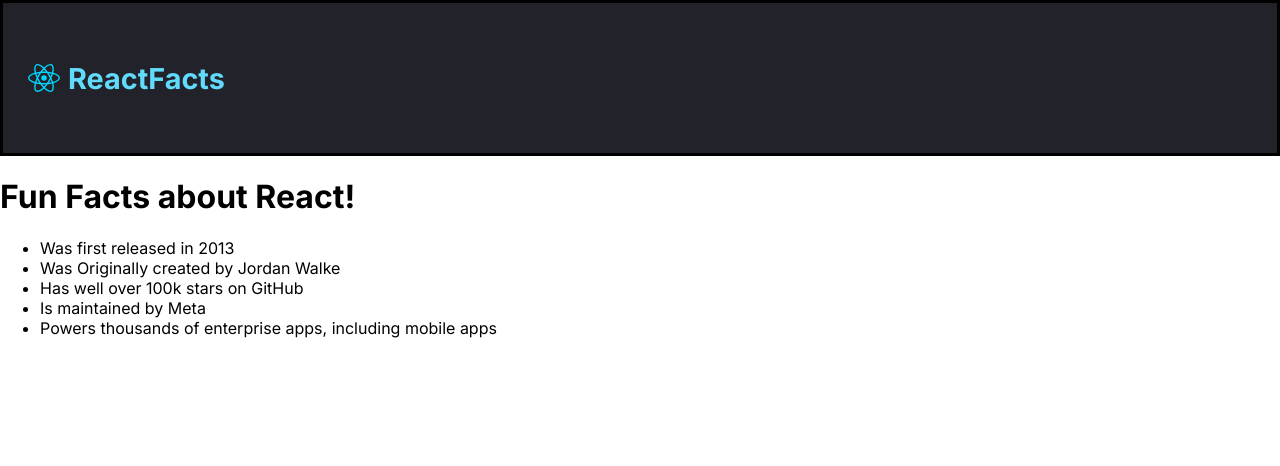
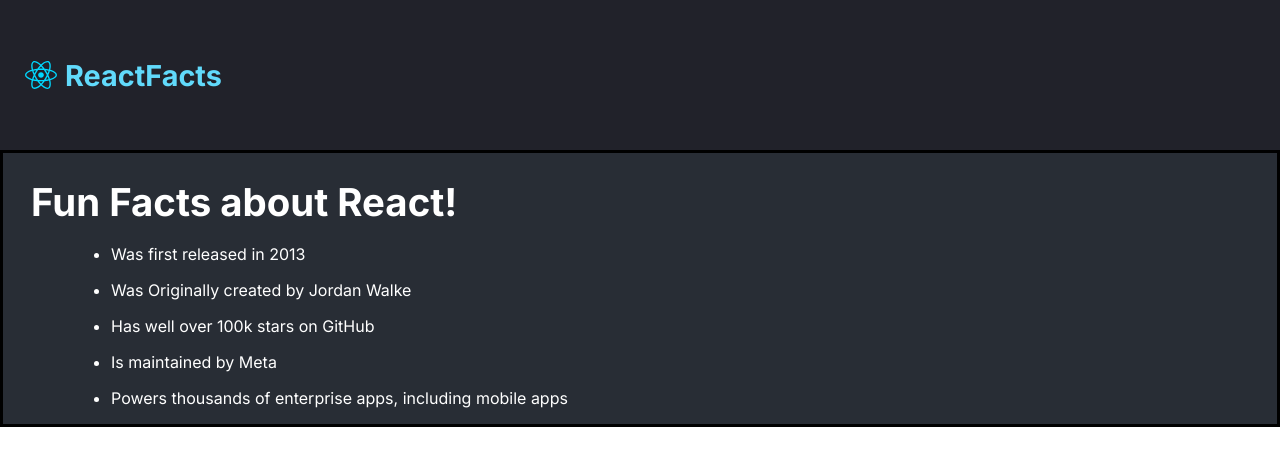
Before and after one commit to JAlazer/ReactLearn, a React (Vite) app in the folder project1/: page / in a window 1280 px wide. Shown: the top 466 px of the page. Built offline with nearby package versions, Linux system fonts and the light colour scheme.

Commit message:
Attempt at styling the main content. Failed at getting the background-color for the main container to fill the rest of the white :(

```diff
--- a/project1/src/ReactFactStyle.css
+++ b/project1/src/ReactFactStyle.css
@@ -1,11 +1,10 @@
 body {
     margin: 0;
-    font-family: 'Inter', 'Sans Serif';
+    font-family: 'Inter', 'Sans-Serif';
 }
 
 .nav-bar-head {
     background-color: rgba(33, 34, 42, 1);
-    border-style: solid;
     height: 90px;
     padding: 30px 25px;
 }
@@ -27,3 +26,30 @@
     font-weight: 700;
     font-size: 1.8rem;
 }
+
+.main {
+    background-color: rgba(40, 45, 53, 1);
+    border-style: solid;
+
+}
+
+.main-header, .main-list {
+    color: rgba(255, 255, 255, 1);
+}
+
+.main-header {
+    font-weight: 700;
+    font-size: 2.4rem;
+    margin-left: 28px;
+    height: 40px;
+}
+
+.main-list {
+    font-weight: 400;
+    font-size: 1rem;
+    margin-left: 52px;
+}
+
+.main-list li {
+    margin: 16px;
+}
--- a/project1/src/components/Main.jsx
+++ b/project1/src/components/Main.jsx
@@ -2,9 +2,9 @@
 
 export default function Main() {
     return (
-        <main>
-            <h1>Fun Facts about React!</h1>
-            <ul>
+        <main className="main">
+            <h1 className="main-header">Fun Facts about React!</h1>
+            <ul className="main-list">
                 <li>Was first released in 2013</li>
                 <li>Was Originally created by Jordan Walke</li>
                 <li>Has well over 100k stars on GitHub</li>
```
